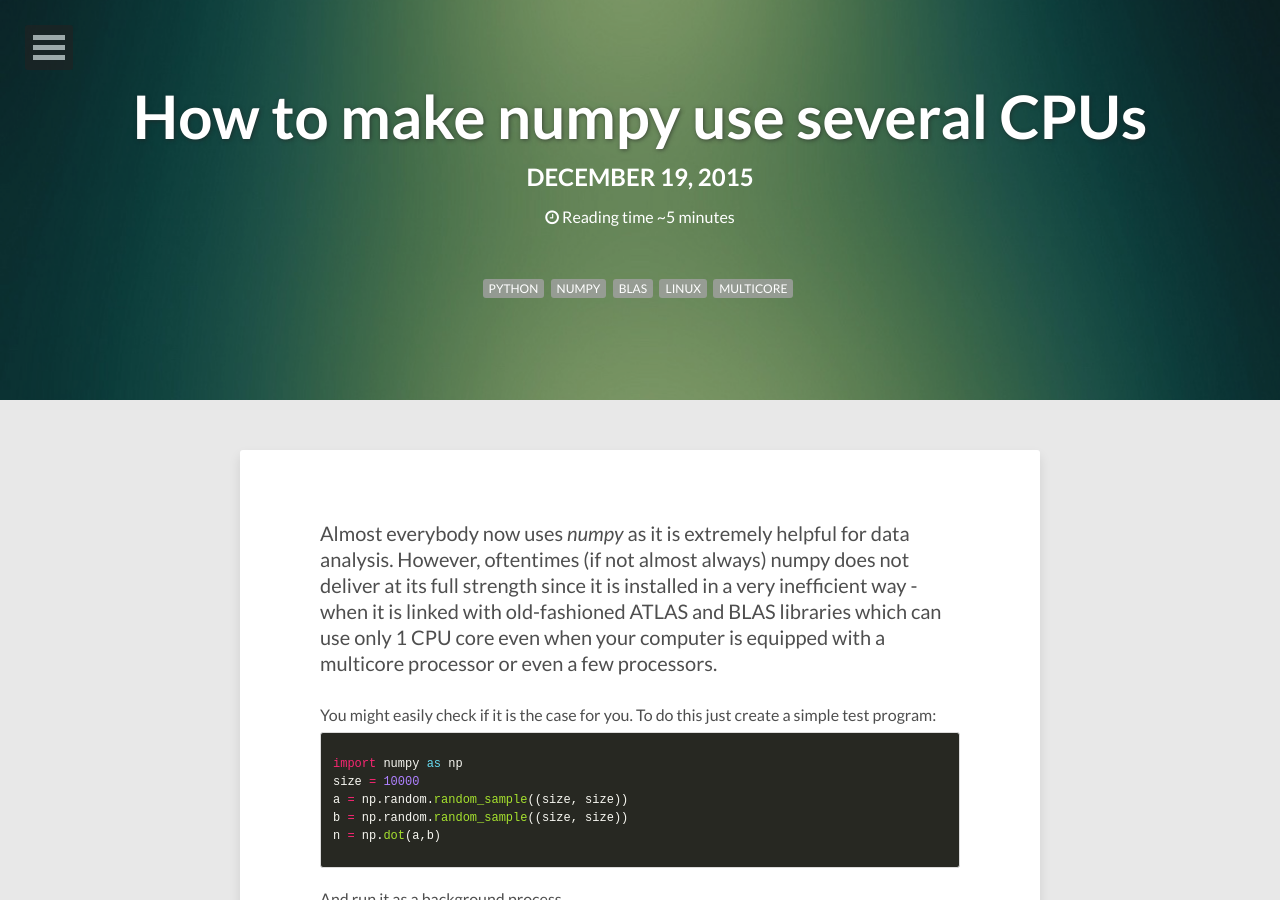
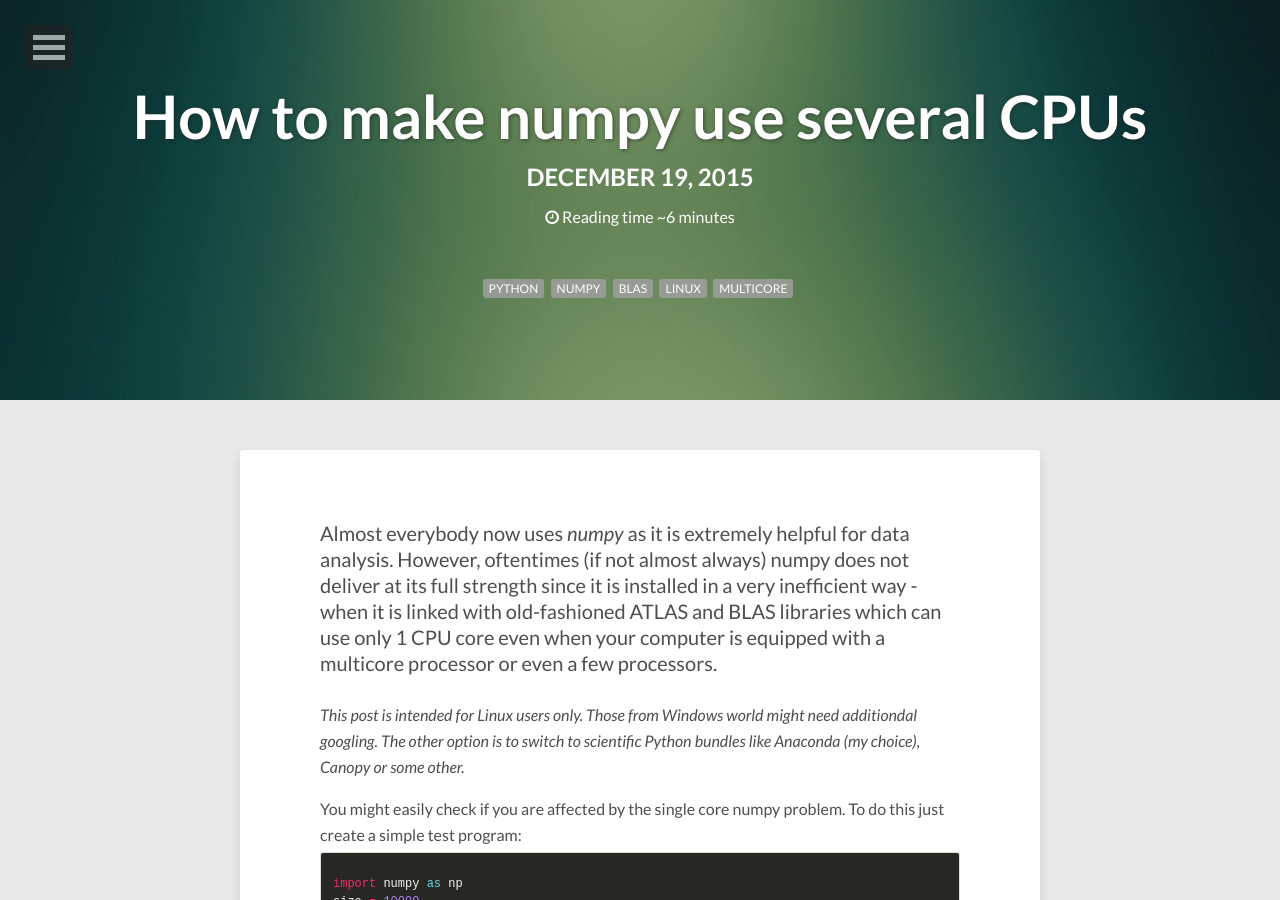
Before and after one commit to roman-kh/roman-kh.github.com, a Jekyll site: the page built from _posts/2015-12-19-numpy-multicore.md, in a window 1280 px wide and 900 px high. Built offline with Jekyll 4.4.1, drawn with Linux system fonts in a browser that asks for light colours; nearby versions of some CDN libraries.

Commit message:
new post: multicore numpy

```diff
--- a/_posts/2015-12-19-numpy-multicore.md
+++ b/_posts/2015-12-19-numpy-multicore.md
@@ -10,9 +10,13 @@ image:
 
 Almost everybody now uses *numpy* as it is extremely helpful for data analysis.
 However, oftentimes (if not almost always) numpy does not deliver at its full strength since it is installed in a very inefficient way -
-when it is linked with old-fashioned ATLAS and BLAS libraries which can use only 1 CPU core even when your computer is equipped with a multicore processor or even a few processors.
+when it is linked with old-fashioned ATLAS and BLAS libraries which can use only 1 CPU core even when your computer is equipped with a
+multicore processor or even a few processors.
 
-You might easily check if it is the case for you. To do this just create a simple test program:
+*This post is intended for Linux users only. Those from Windows world might need additiondal googling.
+The other option is to switch to scientific Python bundles like Anaconda (my choice), Canopy or some other.*
+
+You might easily check if you are affected by the single core numpy problem. To do this just create a simple test program:
 {% highlight python %}
 import numpy as np
 size = 10000
```
